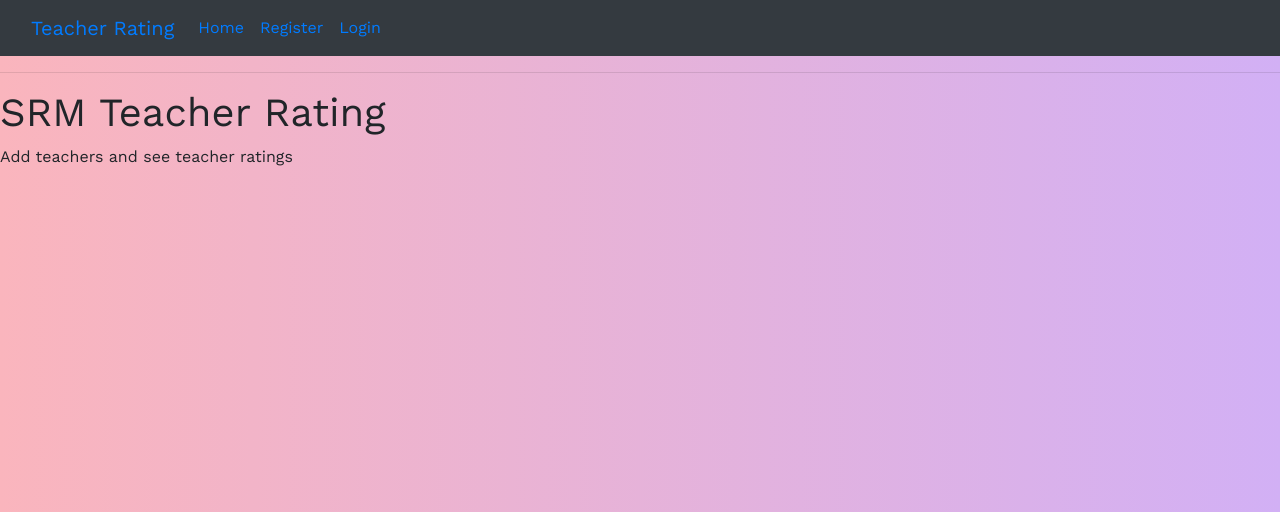
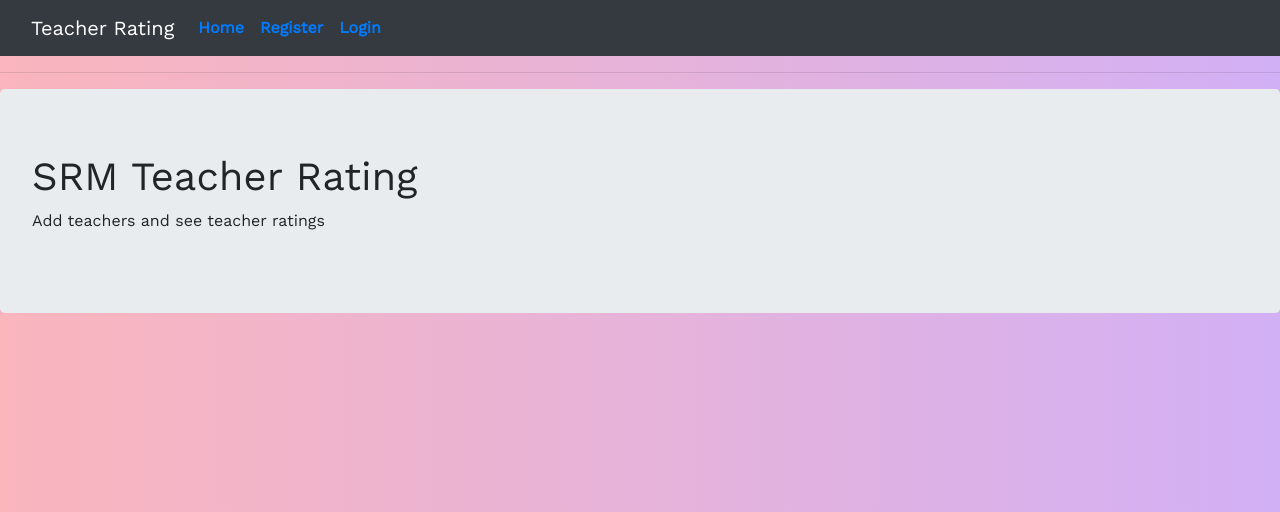
Before and after one commit to SidJain1412/TeacherRating, a Flask app: page / in a window 1280 px wide. Shown: the top 512 px of the page. Run offline with Flask 2, Linux system fonts and the light colour scheme; some libraries are stand-ins or nearby versions.

Commit message:
More prettification

```diff
--- a/app/templates/add_teacher.html
+++ b/app/templates/add_teacher.html
@@ -1,7 +1,10 @@
 {% extends "base.html" %}
 
 {% block content %}
-<h2>Add Teacher</h2>
+<div class="jumbotron">
+	<h2>Add Teacher</h2>
+</div>
+<div class="container">
 	<form action="" method="post">
 		{{ form.hidden_tag() }}
 		<p>
@@ -27,5 +30,6 @@
 		</p>
         <p>{{ form.submit() }}</p>
     </form>
+</div>
 
 {% endblock %}
--- a/app/templates/base.html
+++ b/app/templates/base.html
@@ -14,43 +14,28 @@
 <body>
     <nav class="navbar navbar-expand-sm bg-dark navbar-inverse">
       <div class="container-fluid">
-        <a class="navbar-brand" href="">Teacher Rating</a>
+        <a class="navbar-brand" href="" style="color:white;">Teacher Rating</a>
         <button class="navbar-toggler" type="button" data-toggle="collapse" data-target="#collapsibleNavbar">
           <span class="navbar-toggler-icon"></span>
         </button>
         <div class="collapse navbar-collapse" id="collapsibleNavbar">
           <ul class="navbar-nav">
-            <li class="nav-item"><a class="nav-link" href="{{ url_for('index') }}">Home</a></li>
+            <li class="nav-item"><a class="nav-link" style="font-weight: bold;" href="{{ url_for('index') }}">Home</a></li>
             {# Checking if not logged in #}
             {% if current_user.is_anonymous %}
-              <li class="nav-item"><a class="nav-link" href="{{url_for('register') }}">Register</a></li>
-              <li class="nav-item"><a class="nav-link" href="{{ url_for('login') }}">Login</a></li>
+              <li class="nav-item"><a class="nav-link" style="font-weight: bold;" href="{{url_for('register') }}">Register</a></li>
+              <li class="nav-item"><a class="nav-link" style="font-weight: bold;" href="{{ url_for('login') }}">Login</a></li>
             {% else %}
-              <li class="nav-item"><a class="nav-link" href="{{ url_for('add_teacher') }}">Add Teacher</a></li>
-              <li class="nav-item"><a class="nav-link" href="{{ url_for('view_teachers') }}">View Teachers</a></li>
+              <li class="nav-item"><a class="nav-link" style="font-weight: bold;" href="{{ url_for('add_teacher') }}">Add Teacher</a></li>
+              <li class="nav-item"><a class="nav-link" style="font-weight: bold;" href="{{ url_for('view_teachers') }}">View Teachers</a></li>
               <ul class="navbar-nav navbar-right">
-                <li class="nav-item"><span class="glyphicon glyphicon-log-in"></span><a class="nav-link" href="{{ url_for('logout') }}">Logout</a></li>
+                <li class="nav-item" ><span class="glyphicon glyphicon-log-in"></span><a class="nav-link" href="{{ url_for('logout') }}" style="font-weight: bold;color:#FF9999;">Logout</a></li>
               </ul>
             {% endif %}
           </ul>
         </div>
       </div>
     </nav>
-    {# <nav class="navbar navbar-expand-sm bg-light">
-
-  <!-- Links -->
-  <ul class="navbar-nav">
-    <li class="nav-item">
-      <a class="nav-link" href="#">Link 1</a>
-    </li>
-    <li class="nav-item">
-      <a class="nav-link" href="#">Link 2</a>
-    </li>
-    <li class="nav-item">
-      <a class="nav-link" href="#">Link 3</a>
-    </li>
-  </ul> #}
-
 </nav>
       <hr>
       {% with messages = get_flashed_messages() %}
--- a/app/templates/home.html
+++ b/app/templates/home.html
@@ -1,8 +1,10 @@
 {% extends "base.html" %}
 
 {% block content %}
-<h1>SRM Teacher Rating</h1>
-<p>
-	Add teachers and see teacher ratings
-</p>
+<div class="jumbotron">
+	<h1>SRM Teacher Rating</h1>
+	<p>
+		Add teachers and see teacher ratings
+	</p>
+</div>
 {% endblock %}
--- a/app/templates/login.html
+++ b/app/templates/login.html
@@ -1,7 +1,10 @@
 {% extends "base.html" %}
 
 {% block content %}
+<div class="jumbotron">
 	<h1>Sign In</h1>
+</div>
+<div class="container">
 	{# Specifying not to validate the form, we will do that using WTForms (not necessary to include this)#}
 	<form action = "" method = "post" novalidate>
 		{# Hidden tag generates a hidden field with a token to protect against CSRF attacks #}
@@ -28,4 +31,5 @@
 		<p>{{ form.submit() }}</p>
 	</form>
 	<p>New User? <a href="{{url_for('register')}}">Click to Register!</a></p>
+</div>
 {% endblock %}
```
Also changed, not shown: app/templates/rate_teacher.html (+6 -2 lines), app/templates/view_teachers.html (+7 -2 lines).
